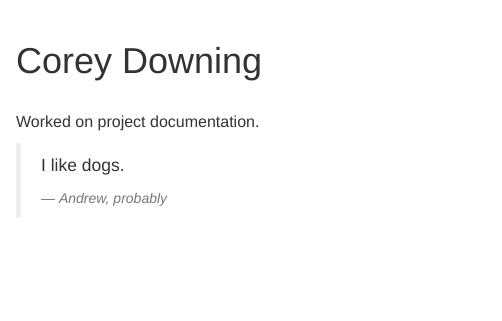
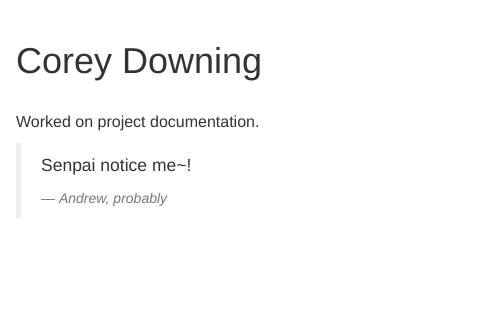
Before and after one commit to tarrak/CS420-TyphoonVisual, a website: page Client/teamMembers.html in a window 1280 px wide. Shown: the part 1595-1916 px from the top of the page, 344-846 px from the left. Drawn offline with Linux system fonts and the light colour scheme.

Commit message:
added a small detail.

```diff
--- a/Client/teamMembers.html
+++ b/Client/teamMembers.html
@@ -98,7 +98,7 @@
 				<h1>Corey Downing</h1>
 				<p class="text">Worked on project documentation.</p>
 				<blockquote>
-  				<p>I like dogs.</p>
+  				<p>Senpai notice me~!</p>
   				<footer><cite title="Source Title">Andrew, probably</cite></footer>
 				</blockquote>
 			</div>
```
